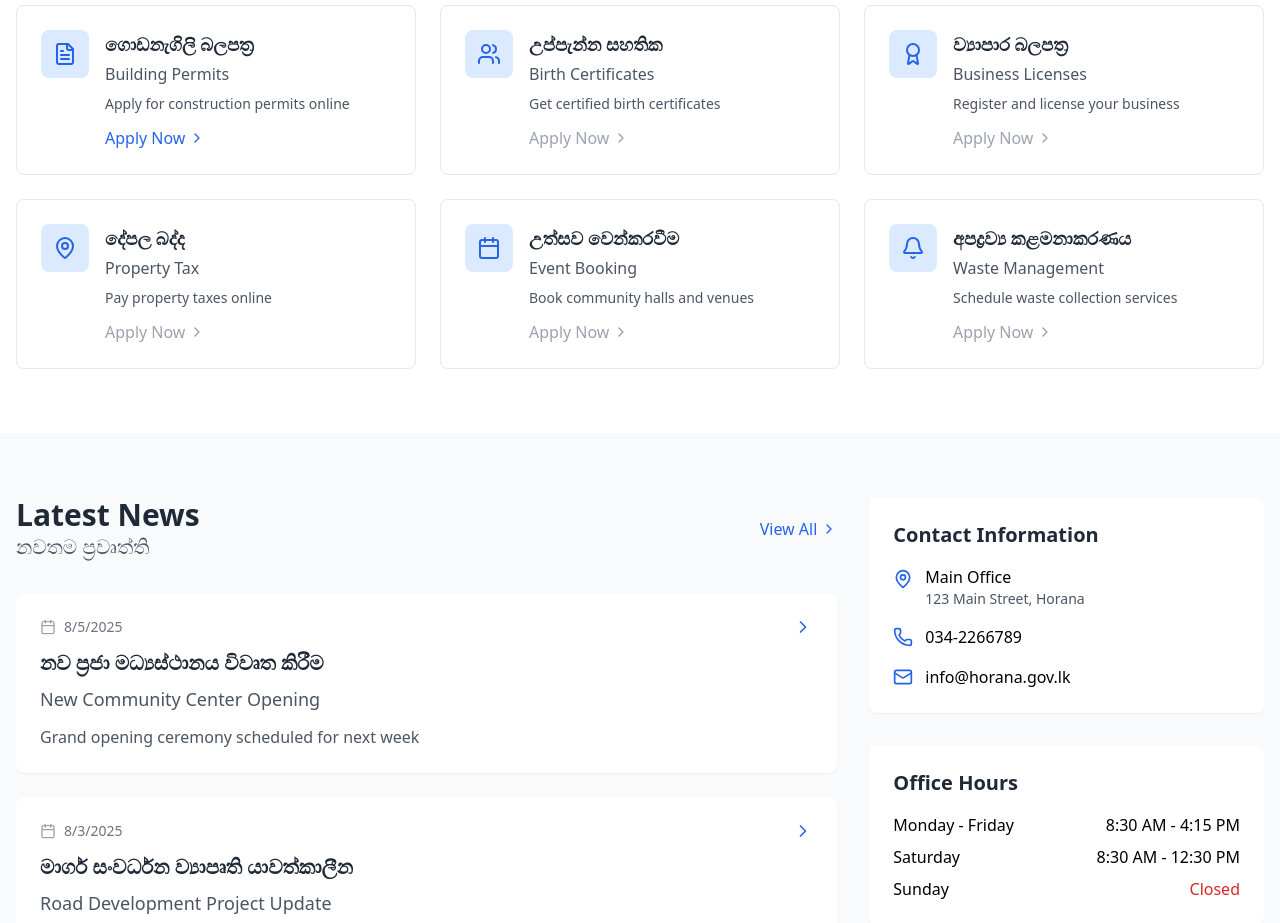
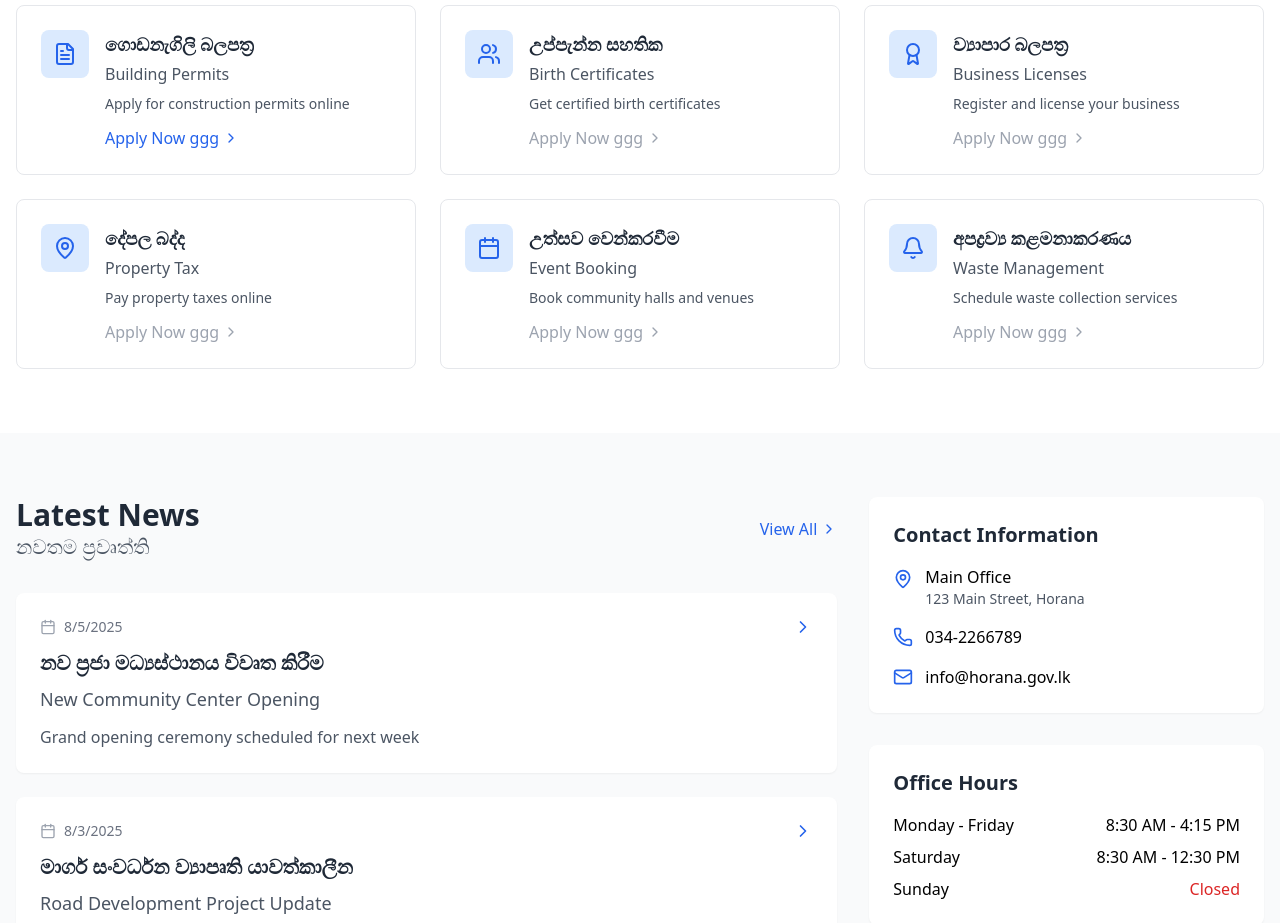
Before and after one commit to chami48/Urban-Council-Management-System, a React (Create React App) app in the folder frontend/: page / in a window 1280 px wide. Shown: the part 820-1743 px from the top of the page. Built offline with nearby package versions, Linux system fonts and the light colour scheme.

Commit message:
name change

```diff
--- a/frontend/src/Components/Home/Home.js
+++ b/frontend/src/Components/Home/Home.js
@@ -211,7 +211,7 @@ function Home() {
                       }`}
                       aria-disabled={!service.link}
                     >
-                      Apply Now
+                      Apply Now ggg
                       <ChevronRight className="w-4 h-4 ml-1" />
                     </Link>
                   </div>
```
